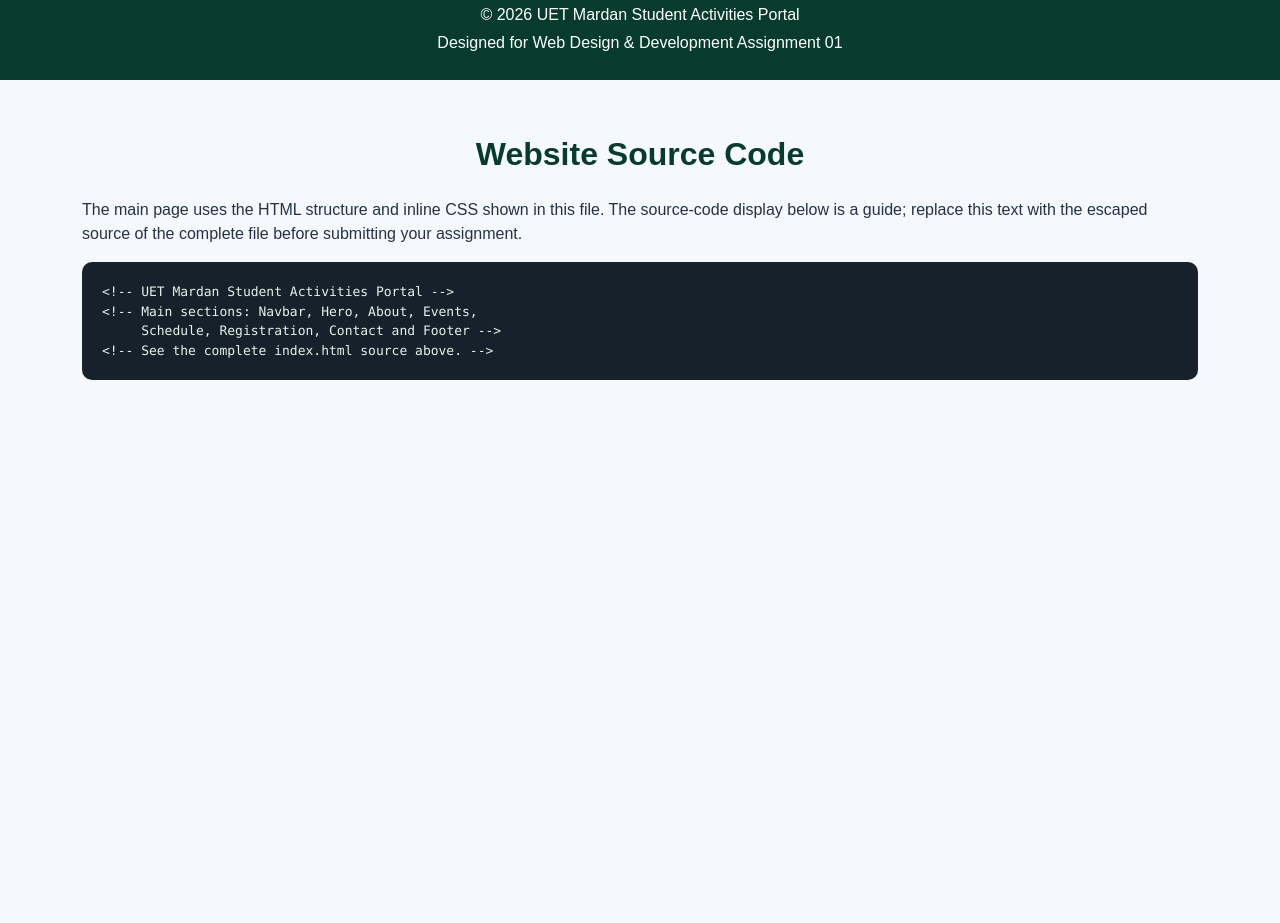
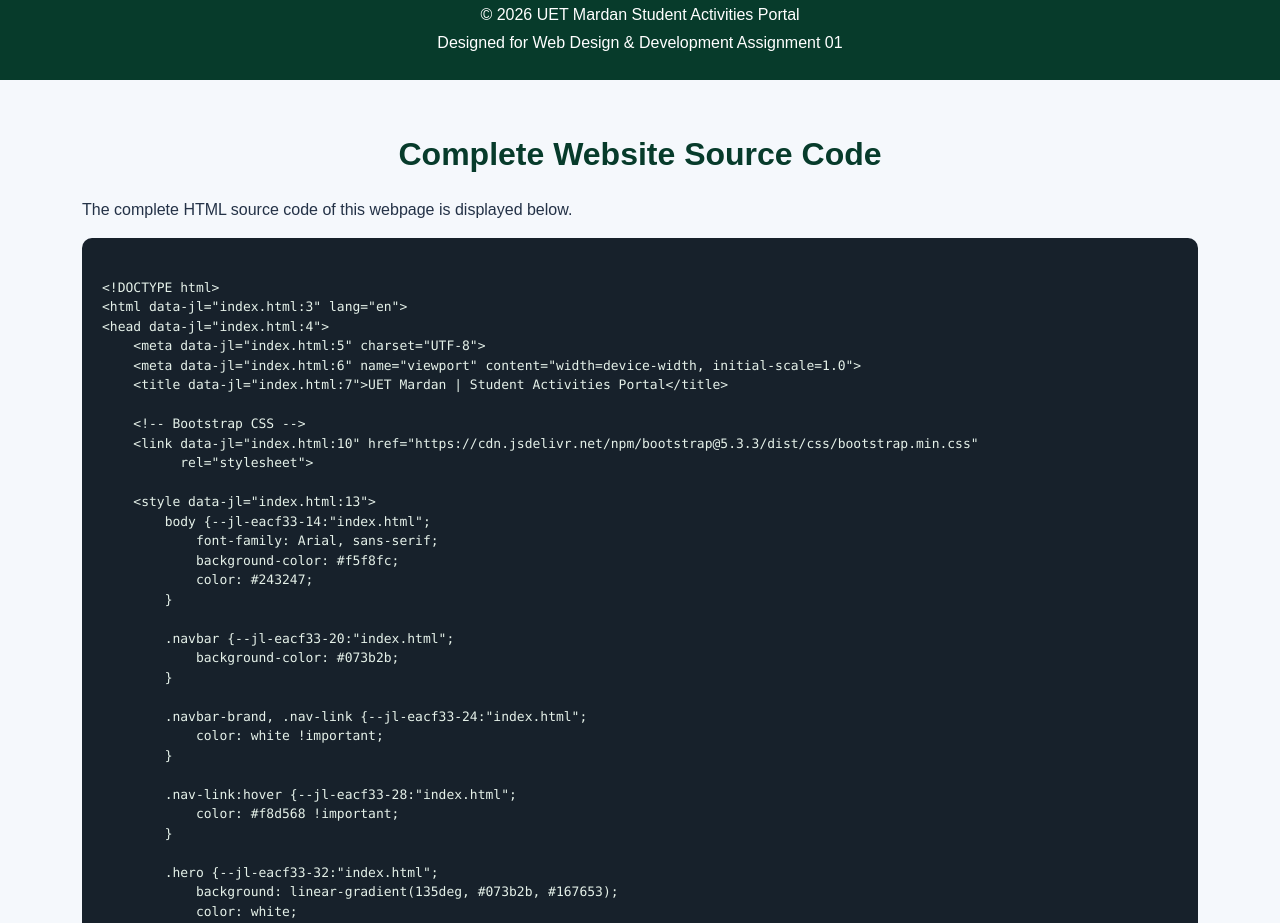
Before and after one commit to Abdullahshah11/Web-Assignment-01, a plain HTML site: page index.html in a window 1280 px wide. Shown: the part 2980-3903 px from the top of the page. Before the commit the page ends 3431 px from the top, so only its background shows below. Drawn offline with nearby package versions, Linux system fonts and the light colour scheme.

Commit message:
Enhance source code section with dynamic loading
Updated the section title and improved the description of the source code section. Added a script to fetch and display the complete HTML source code dynamically.

```diff
--- a/index.html
+++ b/index.html
@@ -456,21 +456,30 @@
 </footer>
 
 <!-- Source Code Section -->
+
+<!-- Source Code Section -->
 <section id="source-code">
     <div class="container">
-        <h2 class="section-title text-center">Website Source Code</h2>
+        <h2 class="section-title text-center">Complete Website Source Code</h2>
         <p>
-            The main page uses the HTML structure and inline CSS shown
-            in this file. The source-code display below is a guide;
-            replace this text with the escaped source of the complete
-            file before submitting your assignment.
+            The complete HTML source code of this webpage is displayed below.
         </p>
-        <pre class="source-code"><code>&lt;!-- UET Mardan Student Activities Portal --&gt;
-&lt;!-- Main sections: Navbar, Hero, About, Events,
-     Schedule, Registration, Contact and Footer --&gt;
-&lt;!-- See the complete index.html source above. --&gt;</code></pre>
+        <pre class="source-code"><code id="full-source">Loading source code...</code></pre>
     </div>
 </section>
+
+<script>
+fetch(window.location.href)
+    .then(response => response.text())
+    .then(html => {
+        document.getElementById("full-source").textContent = html;
+    })
+    .catch(() => {
+        document.getElementById("full-source").textContent =
+            "Unable to load source code.";
+    });
+</script>
+
 
 <!-- Bootstrap JS is needed for the mobile navbar toggle -->
 <script src="https://cdn.jsdelivr.net/npm/bootstrap@5.3.3/dist/js/bootstrap.bundle.min.js"></script>
```
